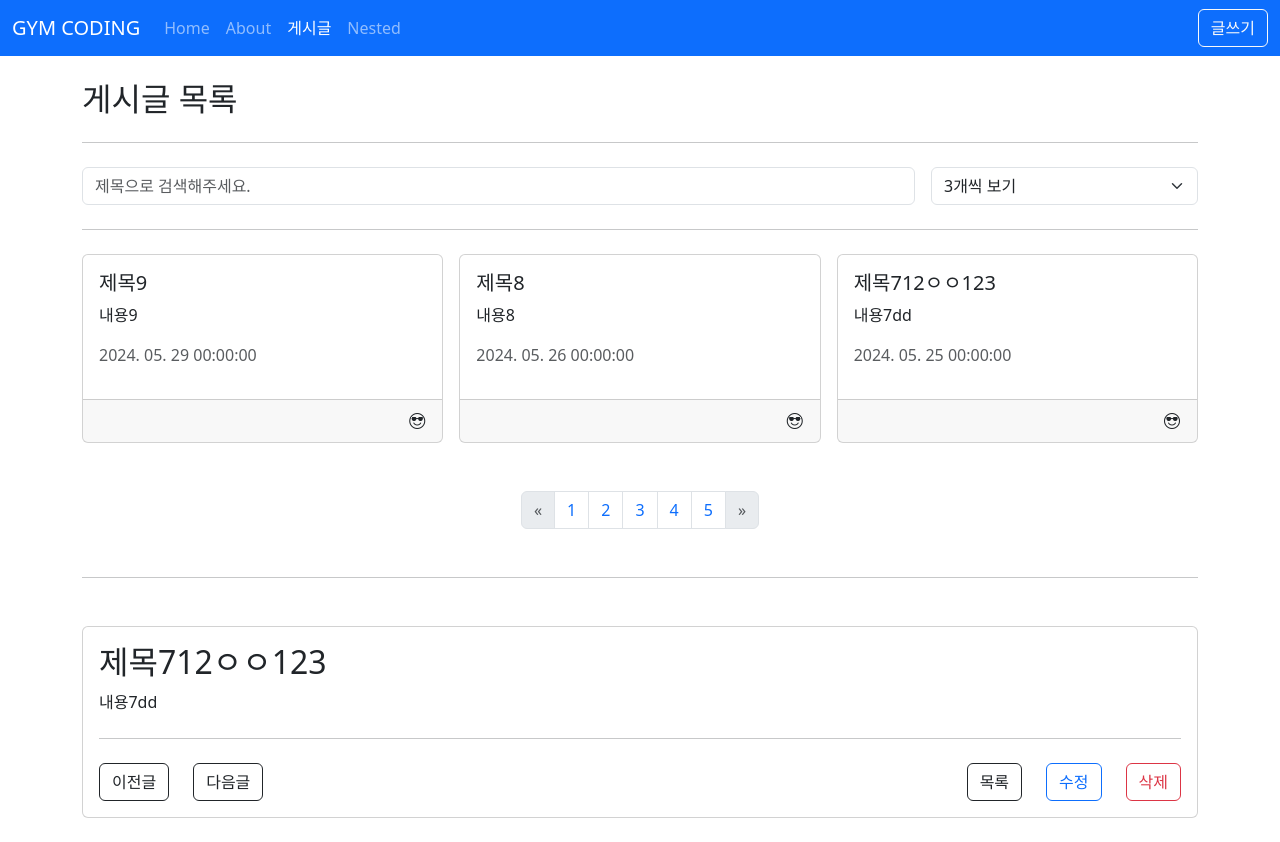
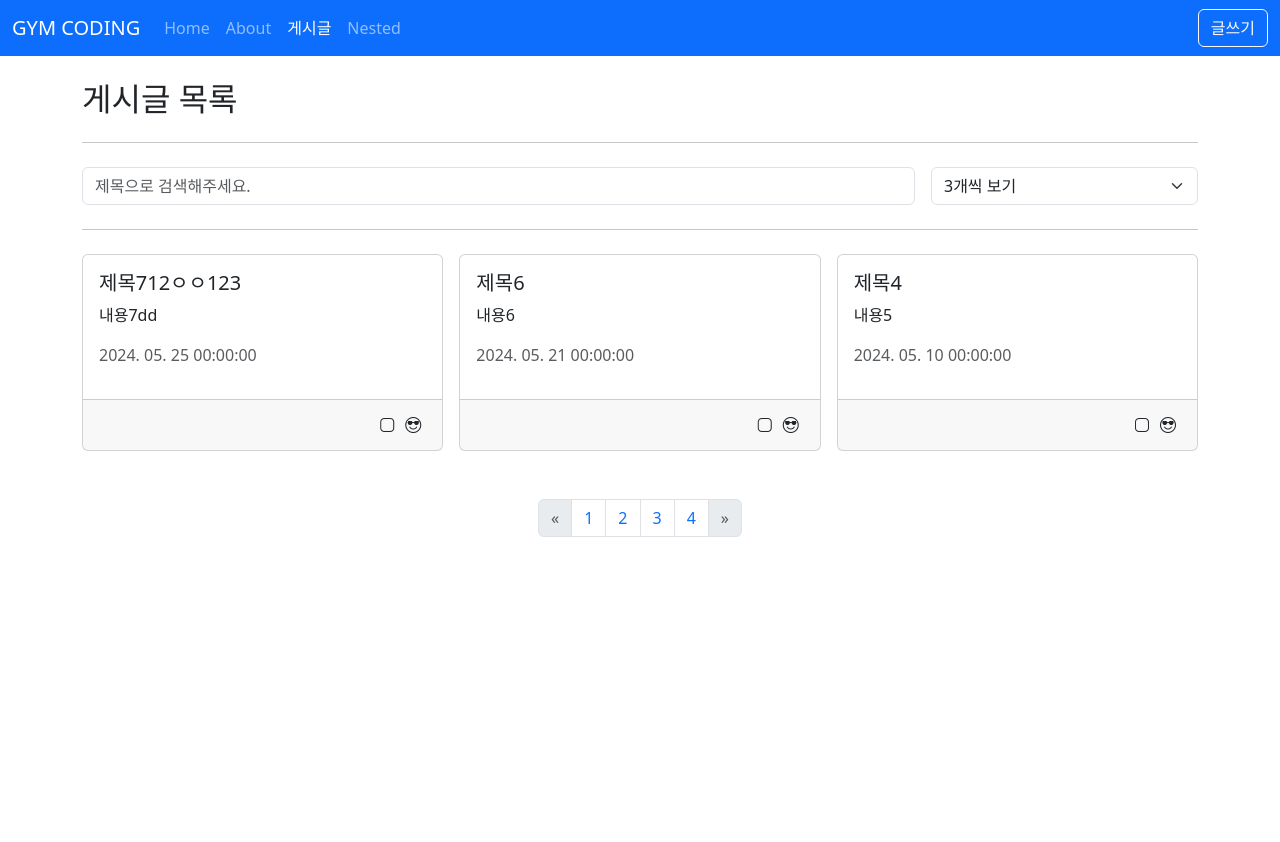
Before and after one commit to JungHoiMin/inflearn, a Vue app in the folder Vue3 완벽 마스터_기초부터 실전까지(실전편)/vue3-posts/: page /posts in a window 1280 px wide. After the commit the page ends 800 px from the top, so only its background shows below. Built offline with nearby package versions, Linux system fonts and the light colour scheme; data requests are answered from the project's data file.

Commit message:
Section 8 toRef & toRefs - toRef & toRefs 기초부터 활용까지 한방에!

```diff
--- a/Vue3 완벽 마스터_기초부터 실전까지(실전편)/vue3-posts/db.json
+++ b/Vue3 완벽 마스터_기초부터 실전까지(실전편)/vue3-posts/db.json
@@ -21,12 +21,6 @@
     {
       "id": 4,
       "title": "제목4",
-      "content": "내용4",
-      "createdAt": "2024-05-04"
-    },
-    {
-      "id": 4,
-      "title": "제목4",
       "content": "내용5",
       "createdAt": "2024-05-10"
     },
@@ -41,18 +35,6 @@
       "title": "제목712ㅇㅇ123",
       "content": "내용7dd",
       "createdAt": "2024-05-25"
-    },
-    {
-      "id": 7,
-      "title": "제목8",
-      "content": "내용8",
-      "createdAt": "2024-05-26"
-    },
-    {
-      "id": 7,
-      "title": "제목9",
-      "content": "내용9",
-      "createdAt": "2024-05-29"
     },
     {
       "title": "tesㅅ",
--- a/Vue3 완벽 마스터_기초부터 실전까지(실전편)/vue3-posts/src/components/posts/PostItem.vue
+++ b/Vue3 완벽 마스터_기초부터 실전까지(실전편)/vue3-posts/src/components/posts/PostItem.vue
@@ -15,7 +15,7 @@ const props = defineProps({
     required: true,
   },
 });
-defineEmits(['modal']);
+defineEmits(['modal', 'preview']);
 const dayjs = inject('dayjs');
 const createdDate = computed(() =>
   dayjs(props.createdAt).format('YYYY. MM. DD HH:mm:ss'),
@@ -29,8 +29,11 @@ const createdDate = computed(() =>
     <p class="text-muted">{{ createdDate }}</p>
     <template #footer>
       <div class="d-flex flex-row-reverse">
-        <button class="btn p-0" @click.stop="$emit('modal')">
+        <button class="btn p-1" @click.stop="$emit('modal')">
           <i class="bi bi-emoji-sunglasses"></i>
+        </button>
+        <button class="btn p-1" @click.stop="$emit('preview')">
+          <i class="bi bi-app"></i>
         </button>
       </div>
     </template>
--- a/Vue3 완벽 마스터_기초부터 실전까지(실전편)/vue3-posts/src/composables/useAxios.js
+++ b/Vue3 완벽 마스터_기초부터 실전까지(실전편)/vue3-posts/src/composables/useAxios.js
@@ -21,11 +21,11 @@ export const useAxios = (url, config = {}, options = {}) => {
 
   const { params } = config;
 
-  const execute = (body) => {
+  const execute = body => {
     data.value = null;
     error.value = null;
     loading.value = true;
-    axios(url, {
+    axios(unref(url), {
       ...defaultConfig,
       ...config,
       params: unref(params),
@@ -49,7 +49,7 @@ export const useAxios = (url, config = {}, options = {}) => {
       });
   };
 
-  if (isRef(params)) {
+  if (isRef(params) || isRef(url)) {
     watchEffect(execute);
   } else {
     if (immediate) {
--- /dev/null
+++ b/Vue3 완벽 마스터_기초부터 실전까지(실전편)/vue3-posts/src/composables/useNumber.js
@@ -0,0 +1,11 @@
+import { computed, unref } from 'vue';
+
+export const useNumber = number => {
+  const isOdd = computed(() => unref(number) % 2 === 1);
+  const isEven = computed(() => !isOdd.value);
+
+  return {
+    isOdd,
+    isEven,
+  };
+};
--- a/Vue3 완벽 마스터_기초부터 실전까지(실전편)/vue3-posts/src/views/HomeView.vue
+++ b/Vue3 완벽 마스터_기초부터 실전까지(실전편)/vue3-posts/src/views/HomeView.vue
@@ -8,7 +8,7 @@ export default {
 </script>
 <script setup>
 import { useRouter } from 'vue-router';
-import { ref } from 'vue';
+import { reactive, ref, toRef, toRefs } from 'vue'
 
 const router = useRouter();
 const goAboutPage = () => {
@@ -18,6 +18,20 @@ const goAboutPage = () => {
 };
 
 const items = ref(['사과', '딸기', '포도', '바나나']);
+
+const position = reactive({
+  x: 100,
+  y: 1000,
+});
+
+// const x = ref(position.x);
+// const y = ref(position.y);
+// console.log('x: ', typeof x.value);
+// console.log('y: ', typeof y.value);
+
+// const x = toRef(position, 'x');
+// const y = toRef(position, 'y');
+const { x, y } = toRefs(position);
 </script>
 
 <template>
@@ -31,6 +45,8 @@ const items = ref(['사과', '딸기', '포도', '바나나']);
       <AppCard>{{ item }}</AppCard>
     </AppGrid>
     <hr class="my-4" />
+    <h2>{{ position }}</h2>
+    <h2>x: {{ x }}, y: {{ y }}</h2>
   </div>
 </template>
 
--- a/Vue3 완벽 마스터_기초부터 실전까지(실전편)/vue3-posts/src/views/posts/PostDetailView.vue
+++ b/Vue3 완벽 마스터_기초부터 실전까지(실전편)/vue3-posts/src/views/posts/PostDetailView.vue
@@ -1,17 +1,21 @@
 <script setup>
 import { useRouter } from 'vue-router';
-import { deletePost } from '@/api/posts.js';
-import { ref } from 'vue';
+import { computed, toRef, toRefs } from 'vue'
 import { useAxios } from '@/composables/useAxios.js';
 import { useAlert } from '@/composables/useAlert.js';
+import { useNumber } from '@/composables/useNumber.js';
 
 const props = defineProps({
   id: [String, Number],
 });
 
 const router = useRouter();
+// const idRef = toRef(props, 'id');
+const { id: idRef } = toRefs(props);
+const { isOdd, isEven } = useNumber(idRef);
 const { vAlert, vSuccess } = useAlert();
-const { data: post, loading, error } = useAxios(`/posts/${props.id}`);
+const url = computed(() => `/posts/${props.id}`);
+const { data: post, loading, error } = useAxios(url);
 
 const {
   loading: removeLoading,
@@ -49,6 +53,7 @@ const goEditPage = () =>
 
   <div v-else>
     <h2>{{ post.title }}</h2>
+    <p>id: {{ props.id }}, isOdd: {{ isOdd }}</p>
     <p>{{ post.content }}</p>
     <p class="text-muted">
       <!--      {{ $dayjs(post.createdAt).format('YYYY. MM. DD HH:mm:ss') }}-->
--- a/Vue3 완벽 마스터_기초부터 실전까지(실전편)/vue3-posts/src/views/posts/PostListView.vue
+++ b/Vue3 완벽 마스터_기초부터 실전까지(실전편)/vue3-posts/src/views/posts/PostListView.vue
@@ -8,6 +8,11 @@ import PostModal from '@/components/posts/PostModal.vue';
 import { useAxios } from '@/composables/useAxios.js';
 
 const router = useRouter();
+
+const previewId = ref(null);
+const selectPreview = id => {
+  previewId.value = id;
+};
 
 const params = ref({
   _sort: 'createdAt',
@@ -73,6 +78,7 @@ const openModal = ({ title, content, createdAt }) => {
             :created-at="post.createdAt"
             @click="goPage(post.id)"
             @modal="openModal(post)"
+            @preview="selectPreview(post.id)"
           />
         </template>
       </AppGrid>
@@ -91,10 +97,10 @@ const openModal = ({ title, content, createdAt }) => {
       />
     </Teleport>
 
-    <template v-if="posts && posts.length > 0">
+    <template v-if="previewId">
       <hr class="my-5" />
       <AppCard>
-        <PostDetailView :id="posts[0].id" />
+        <PostDetailView :id="previewId" />
       </AppCard>
     </template>
   </div>
```
